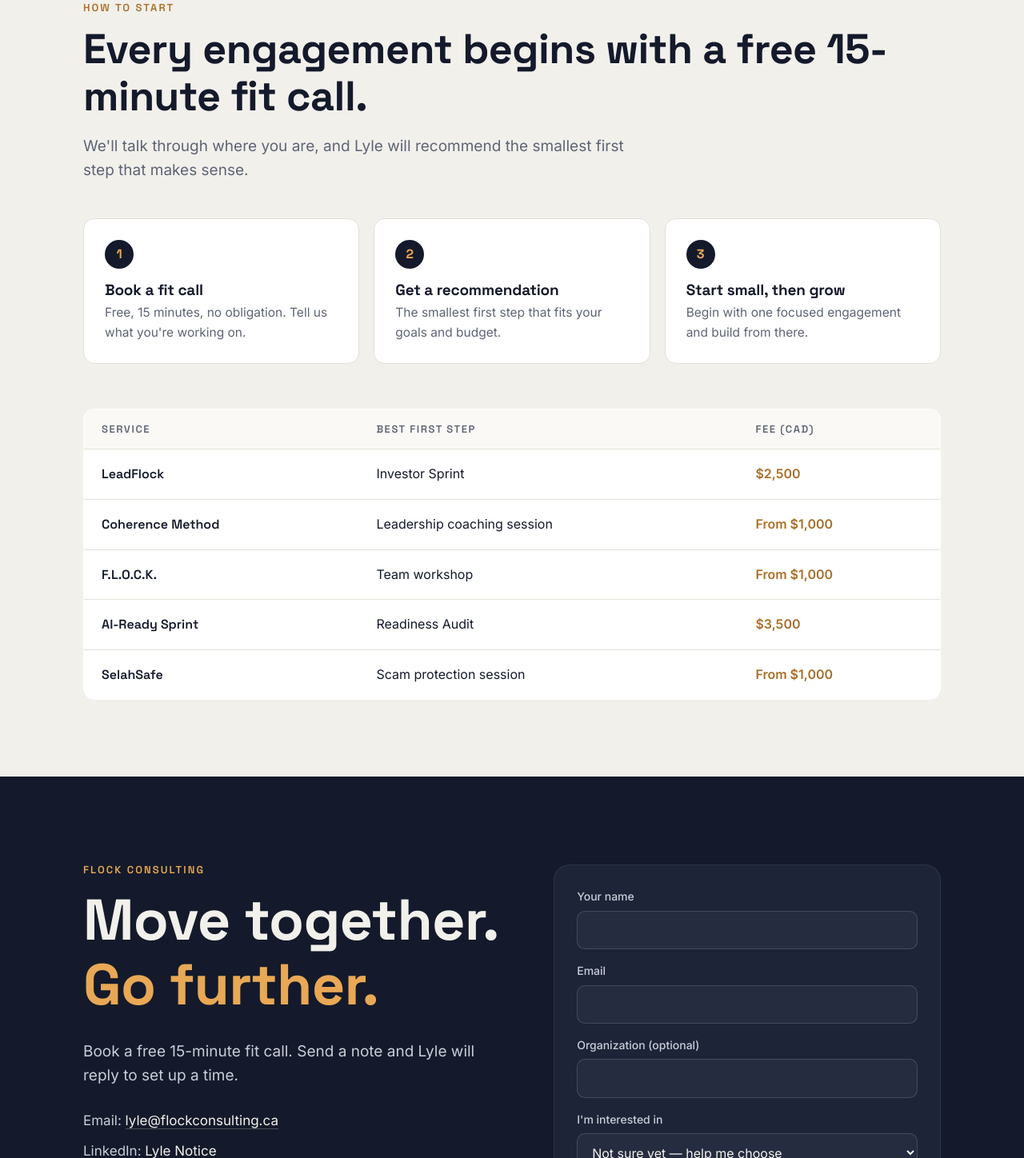
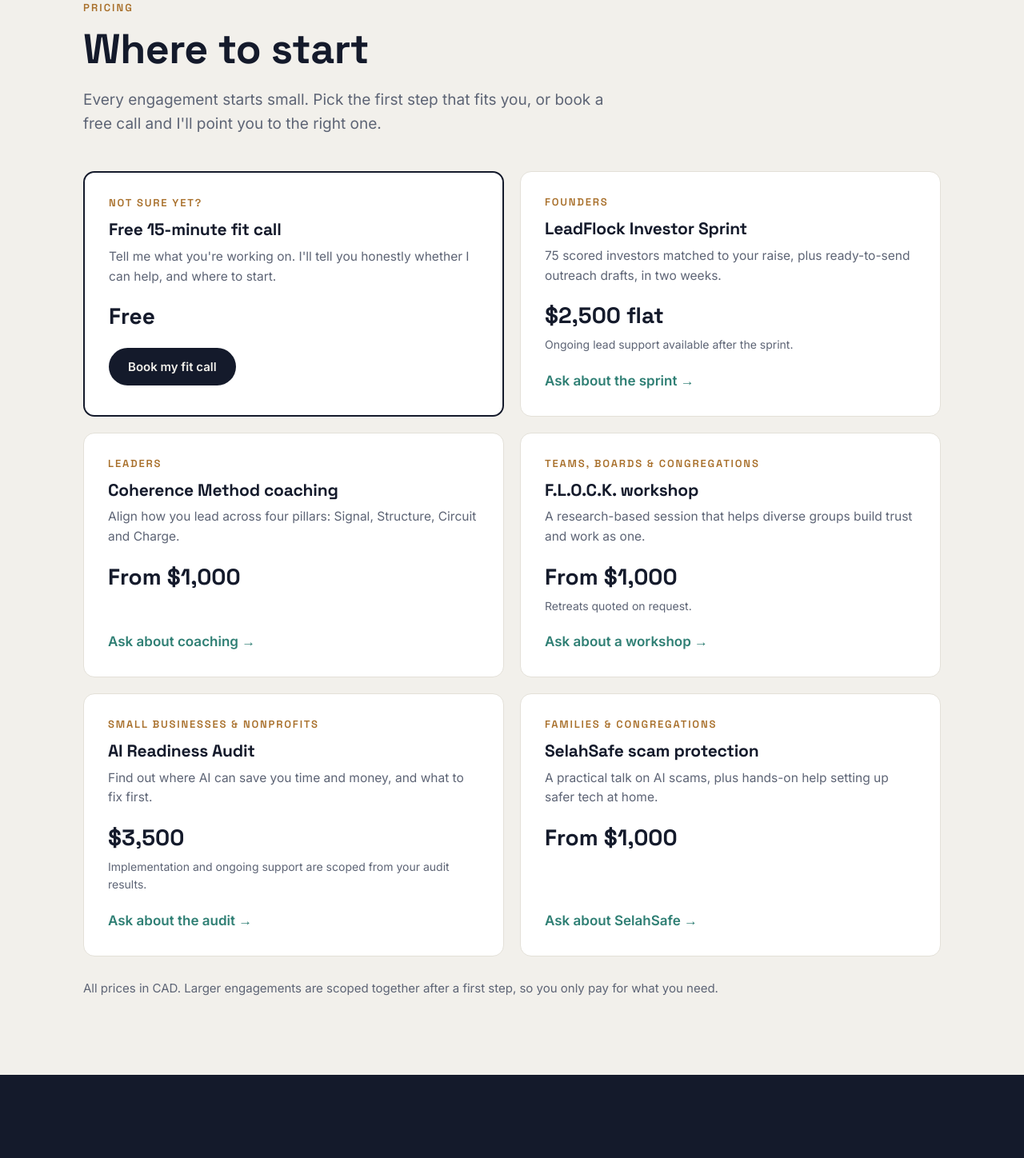
Before and after one commit to cryptotraper/lyle-website, a plain HTML site: page index.html in a window 1280 px wide. Shown: the part 6605-8053 px from the top of the page at 80% size. Drawn offline with Linux system fonts and the light colour scheme.

Commit message:
Replace pricing table with Where to start offer cards
Co-Authored-By: Claude Opus 5.5 <noreply@anthropic.com>

```diff
--- a/index.html
+++ b/index.html
@@ -226,26 +226,57 @@
 <!-- HOW TO START -->
 <section class="start" id="start">
   <div class="wrap">
-    <div class="eyebrow">How to start</div>
-    <h2>Every engagement begins with a free 15-minute fit call.</h2>
-    <p class="lead">We'll talk through where you are, and Lyle will recommend the smallest first step that makes sense.</p>
-    <div class="steps">
-      <div class="stepc reveal"><div class="num">1</div><h3>Book a fit call</h3><p>Free, 15 minutes, no obligation. Tell us what you're working on.</p></div>
-      <div class="stepc reveal"><div class="num">2</div><h3>Get a recommendation</h3><p>The smallest first step that fits your goals and budget.</p></div>
-      <div class="stepc reveal"><div class="num">3</div><h3>Start small, then grow</h3><p>Begin with one focused engagement and build from there.</p></div>
+    <div class="eyebrow">Pricing</div>
+    <h2>Where to start</h2>
+    <p class="lead">Every engagement starts small. Pick the first step that fits you, or book a free call and I'll point you to the right one.</p>
+    <div class="offers">
+      <div class="offer featured reveal">
+        <div class="who">Not sure yet?</div>
+        <h3>Free 15-minute fit call</h3>
+        <p>Tell me what you're working on. I'll tell you honestly whether I can help, and where to start.</p>
+        <div class="amt">Free</div>
+        <a class="btn btn-dark" href="#contact" data-service="Not sure yet — help me choose">Book my fit call</a>
+      </div>
+      <div class="offer reveal">
+        <div class="who">Founders</div>
+        <h3>LeadFlock Investor Sprint</h3>
+        <p>75 scored investors matched to your raise, plus ready-to-send outreach drafts, in two weeks.</p>
+        <div class="amt">$2,500 flat</div>
+        <small>Ongoing lead support available after the sprint.</small>
+        <a class="text-link" href="#contact" data-service="LeadFlock">Ask about the sprint →</a>
+      </div>
+      <div class="offer reveal">
+        <div class="who">Leaders</div>
+        <h3>Coherence Method coaching</h3>
+        <p>Align how you lead across four pillars: Signal, Structure, Circuit and Charge.</p>
+        <div class="amt">From $1,000</div>
+        <a class="text-link" href="#contact" data-service="Coherence Method">Ask about coaching →</a>
+      </div>
+      <div class="offer reveal">
+        <div class="who">Teams, boards &amp; congregations</div>
+        <h3>F.L.O.C.K. workshop</h3>
+        <p>A research-based session that helps diverse groups build trust and work as one.</p>
+        <div class="amt">From $1,000</div>
+        <small>Retreats quoted on request.</small>
+        <a class="text-link" href="#contact" data-service="F.L.O.C.K. workshop">Ask about a workshop →</a>
+      </div>
+      <div class="offer reveal">
+        <div class="who">Small businesses &amp; nonprofits</div>
+        <h3>AI Readiness Audit</h3>
+        <p>Find out where AI can save you time and money, and what to fix first.</p>
+        <div class="amt">$3,500</div>
+        <small>Implementation and ongoing support are scoped from your audit results.</small>
+        <a class="text-link" href="#contact" data-service="AI-Ready Sprint">Ask about the audit →</a>
+      </div>
+      <div class="offer reveal">
+        <div class="who">Families &amp; congregations</div>
+        <h3>SelahSafe scam protection</h3>
+        <p>A practical talk on AI scams, plus hands-on help setting up safer tech at home.</p>
+        <div class="amt">From $1,000</div>
+        <a class="text-link" href="#contact" data-service="SelahSafe">Ask about SelahSafe →</a>
+      </div>
     </div>
-    <div class="tbl-wrap">
-      <table>
-        <thead><tr><th>Service</th><th>Best first step</th><th>Fee (CAD)</th></tr></thead>
-        <tbody>
-          <tr><td>LeadFlock</td><td>Investor Sprint</td><td>$2,500</td></tr>
-          <tr><td>Coherence Method</td><td>Leadership coaching session</td><td>From $1,000</td></tr>
-          <tr><td>F.L.O.C.K.</td><td>Team workshop</td><td>From $1,000</td></tr>
-          <tr><td>AI-Ready Sprint</td><td>Readiness Audit</td><td>$3,500</td></tr>
-          <tr><td>SelahSafe</td><td>Scam protection session</td><td>From $1,000</td></tr>
-        </tbody>
-      </table>
-    </div>
+    <p class="offers-note">All prices in CAD. Larger engagements are scoped together after a first step, so you only pay for what you need.</p>
   </div>
 </section>
 
--- a/styles.css
+++ b/styles.css
@@ -152,6 +152,19 @@ header{position:sticky;top:0;z-index:50;background:rgba(20,26,43,.96);backdrop-f
 .stepc h3{font-size:19px;margin-bottom:6px}
 .stepc p{margin:0;color:var(--muted);font-size:15.5px}
 @media (max-width:860px){.steps{grid-template-columns:1fr}}
+.offers{display:grid;grid-template-columns:1fr 1fr;gap:20px;margin:44px 0 28px}
+.offer{display:flex;flex-direction:column;align-items:flex-start;padding:30px;border-radius:var(--radius);background:var(--white);border:1px solid var(--line)}
+.offer.featured{border:2px solid var(--navy)}
+.offer .who{font:600 13px/1.3 var(--head);letter-spacing:.14em;text-transform:uppercase;color:var(--amber-ink);margin-bottom:12px}
+.offer h3{font-size:21px;margin-bottom:10px}
+.offer p{margin:0;color:var(--muted);font-size:15.5px}
+.offer .amt{font:700 28px/1.1 var(--head);margin:22px 0 10px}
+.offer small{color:var(--muted);font-size:14px}
+.offer .btn{margin-top:auto}
+.offer .text-link{margin-top:auto;padding-top:20px}
+.offer .amt + .btn{margin-top:14px}
+.offers-note{margin:0;color:var(--muted);font-size:15px}
+@media (max-width:760px){.offers{grid-template-columns:1fr}.offer{padding:24px}.offer .text-link{white-space:normal}}
 table{width:100%;border-collapse:collapse;background:var(--white);border-radius:var(--radius);overflow:hidden;border:1px solid var(--line)}
 th,td{text-align:left;padding:18px 22px;border-bottom:1px solid var(--line);font-size:16px}
 th{font:600 13px/1 var(--head);letter-spacing:.12em;text-transform:uppercase;color:var(--muted);background:#faf9f6}
```
